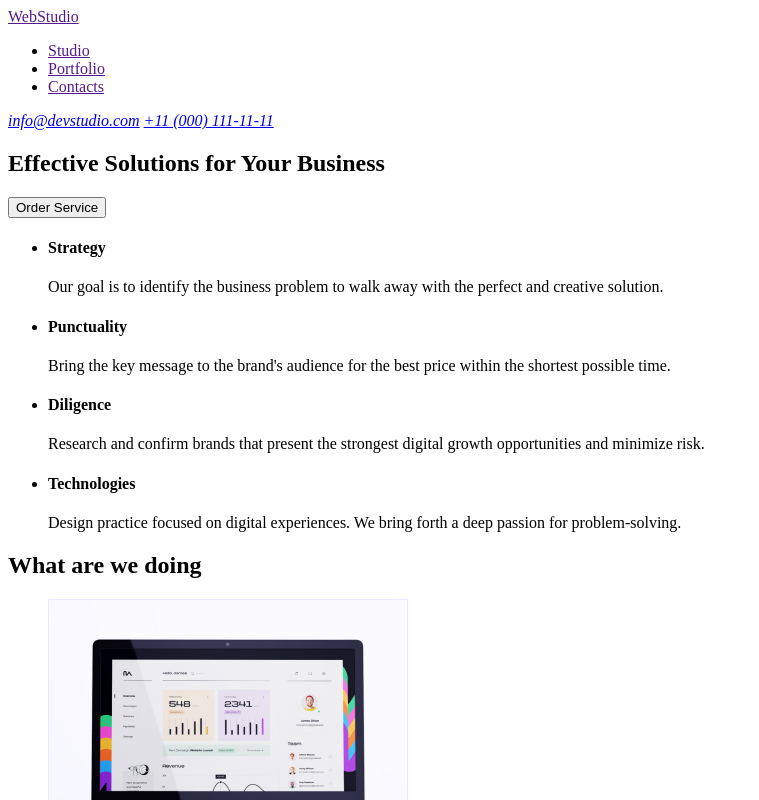
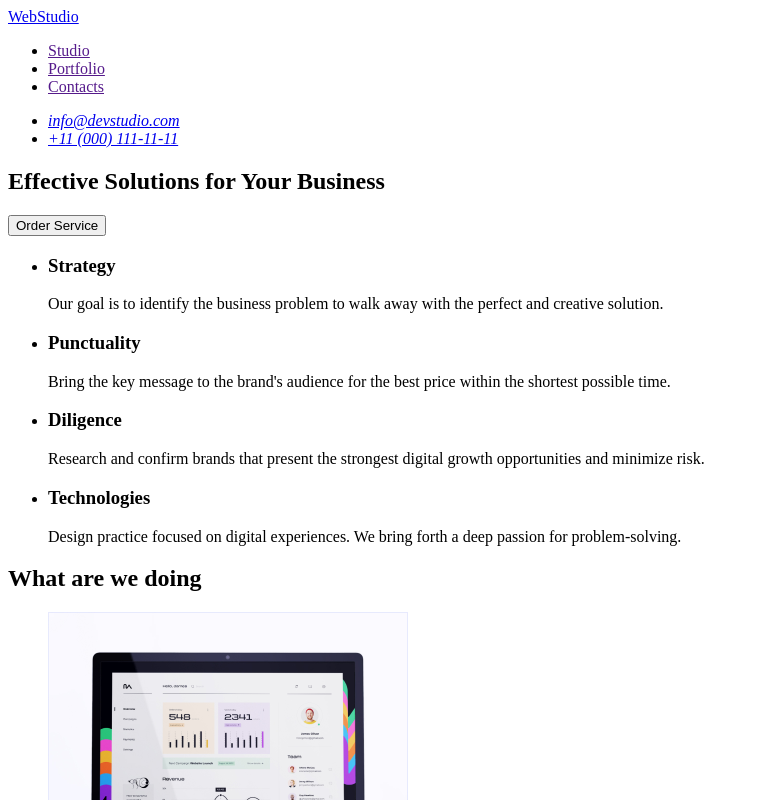
Before and after one commit to Eugene-Mischenko/goit-markup-hw-01, a plain HTML site: page index.html in a window 1280 px wide. Shown: the top 800 px of the page, without its empty margins (0-759 px from the left). Drawn offline with Linux system fonts and the light colour scheme.

Commit message:
correction of mistakes

```diff
--- a/index.html
+++ b/index.html
@@ -7,8 +7,8 @@
   </head>
   <body>
     <header>
-      <a href=""><span>Web</span>Studio</a>
       <nav>
+        <a href="./index.html">WebStudio</a>
         <ul>
           <li><a href="">Studio</a></li>
           <li><a href="">Portfolio</a></li>
@@ -16,54 +16,46 @@
         </ul>
       </nav>
       <address>
-        <a href="mailto:info@devstudio.com">info@devstudio.com</a>
-        <a href="tel:+110001111111">+11 (000) 111-11-11</a>
+        <ul>
+          <li><a href="mailto:info@devstudio.com">info@devstudio.com</a></li>
+          <li><a href="tel:+110001111111">+11 (000) 111-11-11</a></li>
+        </ul>
       </address>
     </header>
     <main>
-      <div>
       <section>
         <h1>Effective Solutions for Your Business</h1>
         <button class="button">Order Service</button>
       </section>
-      </div>
       <section>
         <ul>
           <li>
-            <div>
-              <h4>Strategy</h4>
+            <h3>Strategy</h3>
             <p>
-                Our goal is to identify the business problem to walk away with
-                the perfect and creative solution.
+              Our goal is to identify the business problem to walk away with the
+              perfect and creative solution.
             </p>
-            </div>
           </li>
           <li>
-            <div>
-              <h4>Punctuality</h4>
+            <h3>Punctuality</h3>
             <p>
               Bring the key message to the brand's audience for the best price
               within the shortest possible time.
             </p>
-            </div>
           </li>
           <li>
-            <div>
-              <h4>Diligence</h4>
+            <h3>Diligence</h3>
             <p>
               Research and confirm brands that present the strongest digital
               growth opportunities and minimize risk.
             </p>
-            </div>
           </li>
           <li>
-            <div>
-              <h4>Technologies</h4>
+            <h3>Technologies</h3>
             <p>
               Design practice focused on digital experiences. We bring forth a
               deep passion for problem-solving.
             </p>
-            </div>
           </li>
         </ul>
       </section>
@@ -106,10 +98,8 @@
               width="264"
               height="260"
             />
-            <div>
-              <h4>Mark Guerrero</h4>
+            <h3>Mark Guerrero</h3>
             <p>Product Designer</p>
-            </div>
           </li>
           <li>
             <img
@@ -118,10 +108,8 @@
               width="264"
               height="260"
             />
-            <div>
-              <h4>Tom Ford</h4>
+            <h3>Tom Ford</h3>
             <p>Frontend Developer</p>
-            </div>
           </li>
           <li>
             <img
@@ -130,10 +118,8 @@
               width="264"
               height="260"
             />
-            <div>
-              <h4>Camila Garcia</h4>
+            <h3>Camila Garcia</h3>
             <p>Marketing</p>
-            </div>
           </li>
           <li>
             <img
@@ -142,16 +128,14 @@
               width="264"
               height="260"
             />
-            <div>
-              <h4>Daniel Wilson</h4>
+            <h3>Daniel Wilson</h3>
             <p>UI Designer</p>
-            </div>
           </li>
         </ul>
       </section>
     </main>
     <footer>
-      <a href=""><span>Web</span>Studio</a>
+      <a href="./index.html">WebStudio</a>
       <p>
         Increase the flow of customers and sales for your business with digital
         marketing & growth solutions.
@@ -159,4 +143,3 @@
     </footer>
   </body>
 </html>
-<!-- ul>li*4 -->
```
Lines whose indentation alone changed are shown as unchanged.
